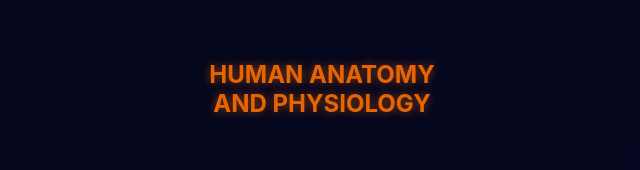
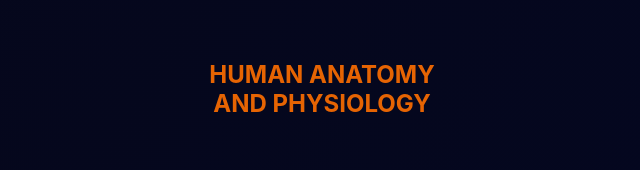
Before and after one commit to sathian42/Human-Anatomy, a plain HTML site: page index.html in a window 1280 px wide. Shown: the part 311-481 px from the top of the page, without its empty margins (318-958 px from the left). Drawn offline with Linux system fonts and the light colour scheme.

Commit message:
Update style.css
re done strokes

```diff
--- a/style.css
+++ b/style.css
@@ -36,7 +36,6 @@ html {
     text-transform: uppercase;
     padding-bottom: 2px;
     opacity: 0;
-    text-shadow: 0 0 10px rgba(255, 111, 0, 0.6);
     transform: translateY(50px);
 }
 
```
